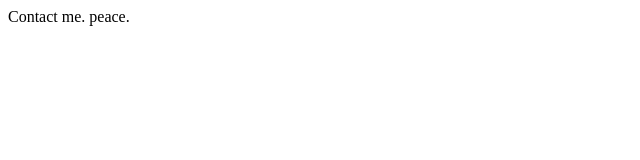
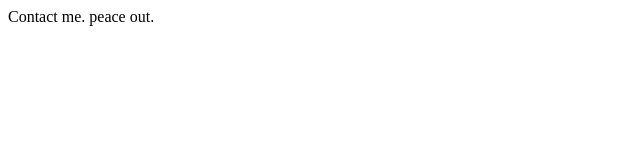
Before and after one commit to RealToughCandy/DigitalAgency-Created-with-React, a plain HTML site: page contact.html in a window 1280 px wide. Shown: the full height of the page, 0-640 px from the left. Drawn offline with Linux system fonts and the light colour scheme.

Commit message:
Update contact.html

```diff
--- a/contact.html
+++ b/contact.html
@@ -7,6 +7,6 @@
   <title>Document</title>
 </head>
 <body>
-  Contact me. peace.
+  Contact me. peace out.
 </body>
 </html>
```
